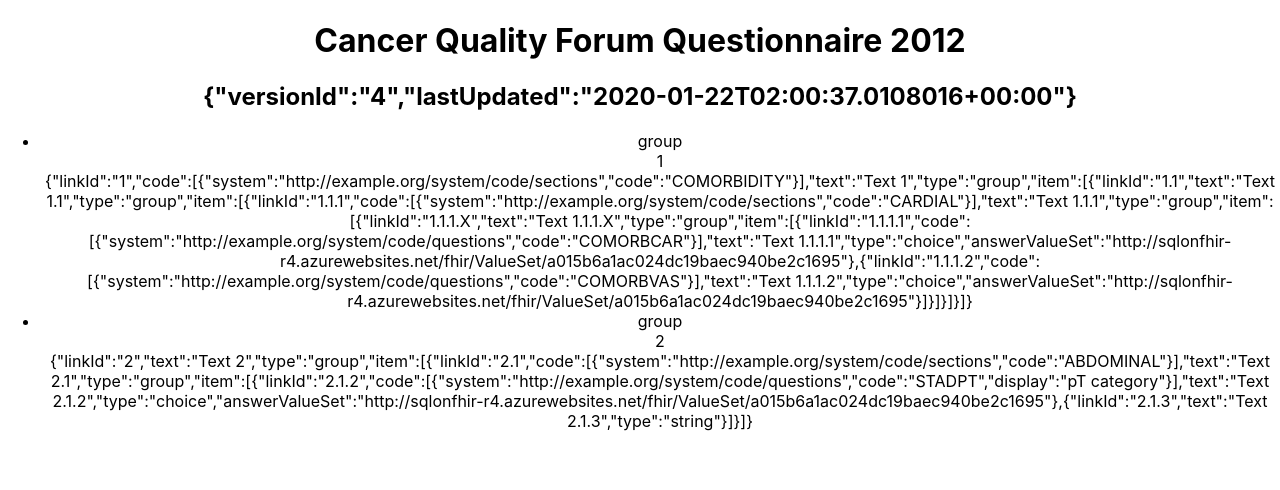
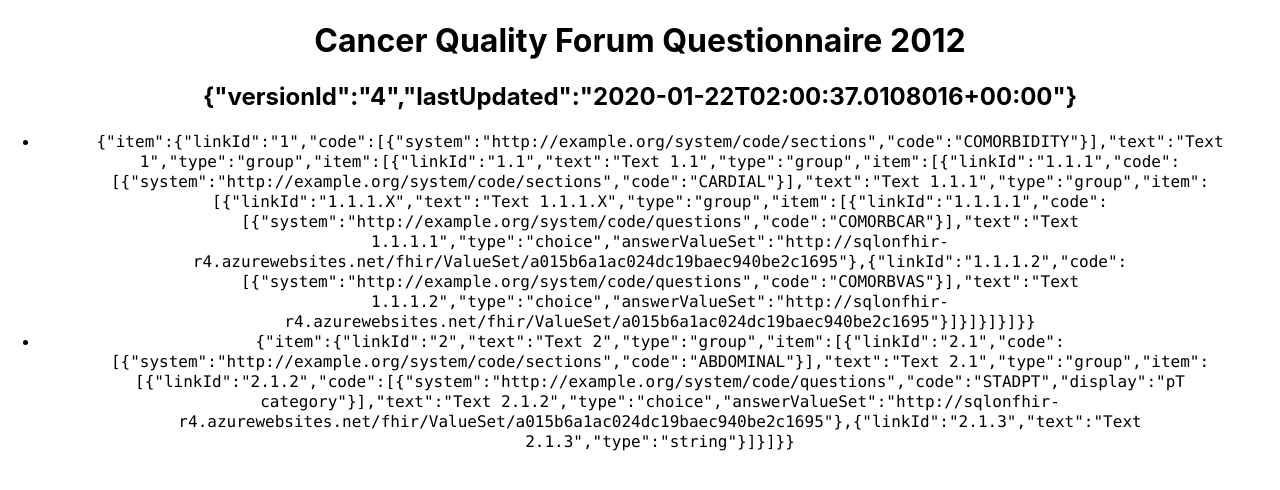
Before and after one commit to gavinl/fhirq-renderer, a React (Create React App) app: page / in a window 1280 px wide. Shown: the top 490 px of the page. Built offline with nearby package versions, Linux system fonts and the light colour scheme.

Commit message:
Question.js

```diff
--- /dev/null
+++ b/src/components/Group.js
@@ -0,0 +1,11 @@
+import React from "react";
+
+const Group = (item) => {
+  return (
+    <>
+      <code>{JSON.stringify(item)}</code>
+    </>
+  );
+};
+
+export default Group;
--- /dev/null
+++ b/src/components/Question.js
@@ -0,0 +1,7 @@
+import React from "react";
+
+const Question = (question) => {
+  return <pre>{JSON.stringify(question)}</pre>;
+};
+
+export default Question;
--- a/src/components/Questionnaire.js
+++ b/src/components/Questionnaire.js
@@ -1,27 +1,37 @@
-import React, {useEffect} from "react";
+import React, { useEffect } from "react";
+import Group from "./Group";
+import Question from "./Question";
 
-const Questionnaire = ({questionnaire}) => {
-
-
+const Questionnaire = (props) => {
+  const questionnaire = props.questionnaire; // TODO: fix
   useEffect(() => {
     console.log(questionnaire);
-    }, [questionnaire])
+  }, [questionnaire]);
 
-    return  (
+  return (
     <>
       <h1>{questionnaire.title}</h1>
       <h2>{JSON.stringify(questionnaire.meta)}</h2>
       <ul>
-                {questionnaire.item.map(i => {
-                    return (<li key={i.linkId}>
-                        <div>{i.type}</div>
-                        <div>{i.linkId}</div>
-                        <div>{JSON.stringify(i)}</div>
-                    </li>)
+        {questionnaire.item.map((i) => {
+          switch (i.type) {
+            case "group":
+              return (
+                <li>
+                  <Group item={i} />
+                </li>
+              );
+            default:
+              return (
+                <li>
+                  <Question item={i} />
+                </li>
+              );
+          }
         })}
       </ul>
-            </>);
-
-}
+    </>
+  );
+};
 
 export default Questionnaire;
```
Lines whose indentation alone changed are shown as unchanged.
